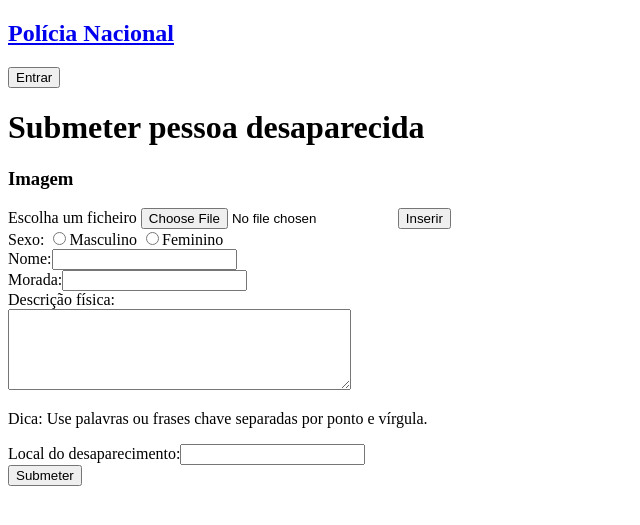
After one commit to japp2015/FEUP-ESIN, a PHP site: page /missing_person_submition.php in a window 1280 px wide. The commit adds this page. Shown: the top 525 px of the page, without its empty margins (0-640 px from the left). Run offline with PHP 8.4, Linux system fonts and the light colour scheme; the visitor is signed in with stand-in values (Sample User, id 1).

Commit message:
Notícia + Submeter pessoa desaparecida

```diff
--- /dev/null
+++ b/missing_person_submition.php
@@ -0,0 +1,34 @@
+<!DOCTYPE html>
+<html>
+<title>Polícia Nacional</title>
+
+<header id="header_public">
+    <a href="public.php"><h2>Polícia Nacional</h2></a>
+    <button type="log_in" onclick="location.href='log_in.php'">Entrar</button>
+<header>
+
+<body>
+    <h1>Submeter pessoa desaparecida</h1>
+    <div class="image_container">
+        <form class="edit_image" action="action_upload.php" method="post" enctype="multipart/form-data">
+        <h3>Imagem</h3>
+        <label>Escolha um ficheiro</label>
+            <input type="file" name="image">
+            <input type="submit" value="Inserir">
+        </form>
+    </div>
+    <div class="person_info">
+        <form id="missing_person" action="missing_person_action.php" method="post">
+            <label>Sexo:</label>
+            <label><input type="radio" name="gender" value="male">Masculino</label>
+            <label><input type="radio" name="gender" value="female">Feminino</label><br>
+            <label>Nome:<input type="text" name="name"></label><br>
+            <label>Morada:<input type="text" name="adress"></label><br>
+            <label>Descrição física:</label><br>
+            <textarea name="physical_description" cols="40" rows="5"></textarea>
+            <p>Dica: Use palavras ou frases chave separadas por ponto e vírgula.</p>
+            <label>Local do desaparecimento:<input type="text" name="local"></label><br>
+            <input type="submit" value="Submeter">
+        </form>
+    </div>
+</body>
--- a/public.php
+++ b/public.php
@@ -21,7 +21,8 @@ $news = GetNews();
             echo '<li><h5>' . $missing['name'] . '</h5><p>' . $missing['birthdate'] . ' - ' . $missing['physical_description'] . '</p><p>' . $occurrence['location'] . '</p>';
         } ?>
     </ul>
-    <p>Tem alguma pista? Contacte-nos!</p>
+    <p>Tem alguma pista? <a href="contact.php">Contacte-nos!</a></p>
+    <p>Reporte um desaparecimento <a href="missing_person_submition.php">aqui</a>.</p>
 </aside>
 
 <body id="header_body">
@@ -59,7 +60,7 @@ $news = GetNews();
         <?php
         $i = 0;
         foreach($news as $new) {
-            echo '<h4>' . $new['title'] . '</h4>';
+            echo "<a href='news.php?id=" . $new['id'] . "'>" . "<h4>" . $new['title'] . "</h4></a>";
             echo '<footer>' . $new['date'] . '</footer>';
             if(++$i > 5) break;
         }
```
Also changed, not shown: database/connection.php (+9 -2 lines), news.php (added, +37 -0 lines).
